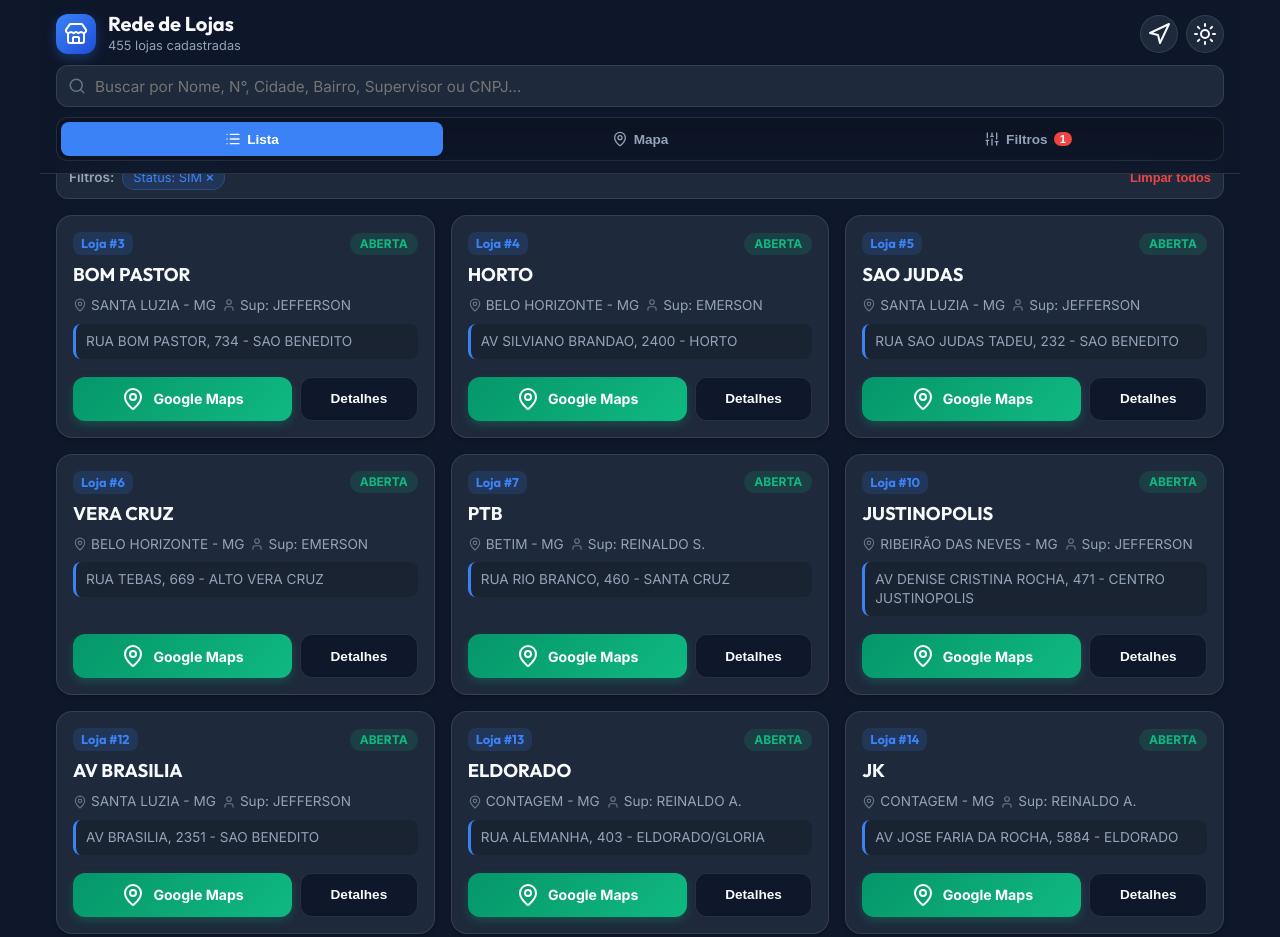
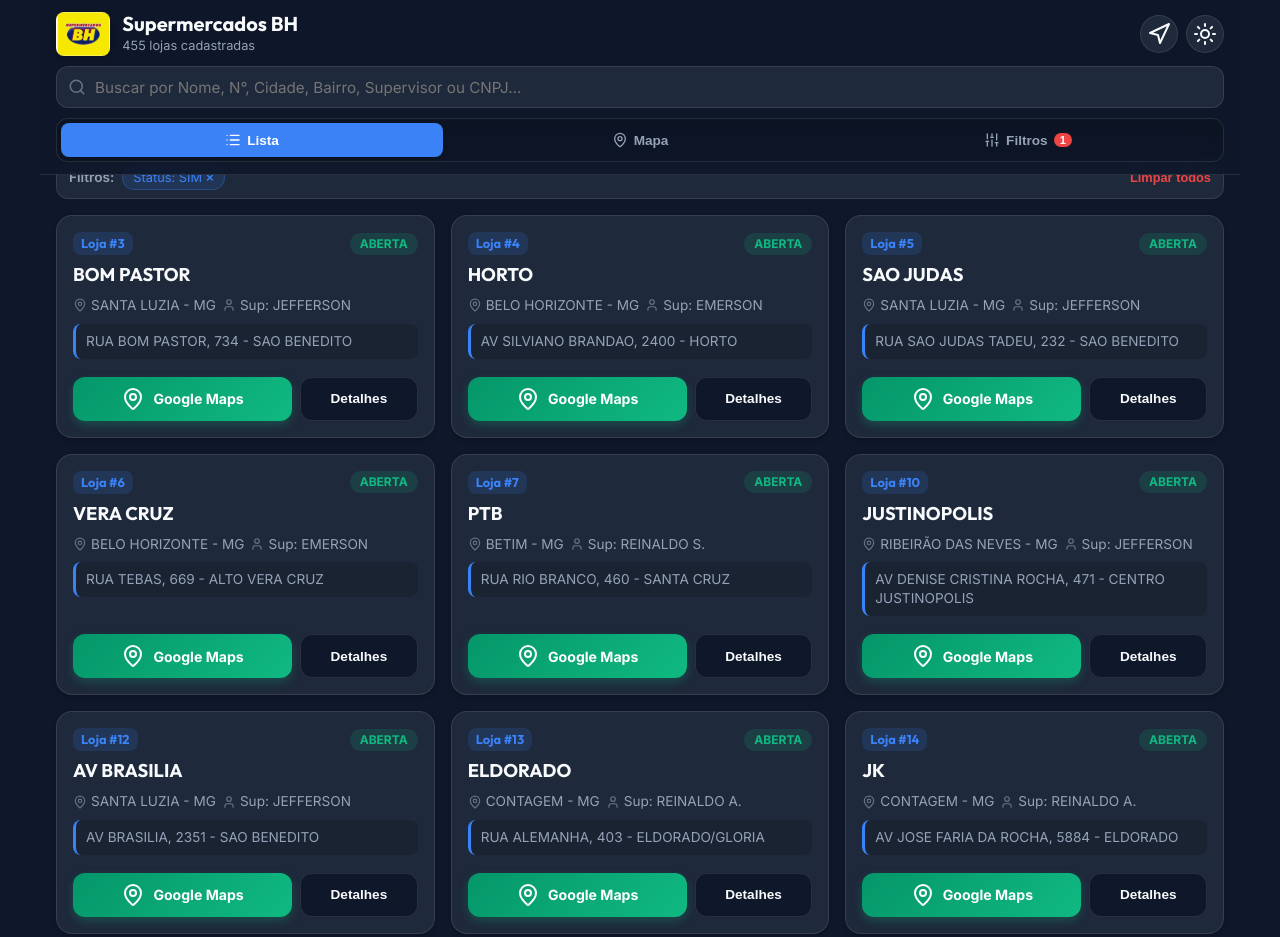
Before and after one commit to chwcds/cadastro-lojas, a plain HTML site: page index.html in a window 1280 px wide. Shown: the top 937 px of the page. Drawn offline with nearby package versions, Linux system fonts and the light colour scheme.

Commit message:
Adicionando logo oficial do Supermercados BH no aplicativo e icone PWA

```diff
--- a/index.html
+++ b/index.html
@@ -3,14 +3,14 @@
 <head>
   <meta charset="UTF-8">
   <meta name="viewport" content="width=device-width, initial-scale=1.0, maximum-scale=1.0, user-scalable=no">
-  <title>Localizador de Lojas - Rota & Informações</title>
-  <meta name="description" content="Localize, encontre e navegue rapidamente para todas as lojas com integração direta ao Google Maps e Waze.">
+  <title>Supermercados BH - Localizador de Lojas</title>
+  <meta name="description" content="Localize, encontre e navegue rapidamente para todas as lojas dos Supermercados BH com rotas diretas no Google Maps.">
 
   <!-- PWA & Mobile App Meta Tags -->
-  <link rel="manifest" href="manifest.json?v=1.0.5">
-  <link rel="icon" type="image/png" sizes="64x64" href="favicon.png?v=1.0.5">
-  <link rel="apple-touch-icon" sizes="180x180" href="apple-touch-icon.png?v=1.0.5">
-  <meta name="theme-color" content="#1d4ed8">
+  <link rel="manifest" href="manifest.json?v=1.0.6">
+  <link rel="icon" type="image/png" sizes="64x64" href="favicon.png?v=1.0.6">
+  <link rel="apple-touch-icon" sizes="180x180" href="apple-touch-icon.png?v=1.0.6">
+  <meta name="theme-color" content="#facc15">
   <meta name="mobile-web-app-capable" content="yes">
   <meta name="apple-mobile-web-app-capable" content="yes">
   <meta name="apple-mobile-web-app-status-bar-style" content="black-translucent">
@@ -27,7 +27,7 @@
   <!-- Lucide Icons -->
   <script src="https://unpkg.com/lucide@latest"></script>
 
-  <link rel="stylesheet" href="styles.css?v=1.0.5">
+  <link rel="stylesheet" href="styles.css?v=1.0.6">
 </head>
 <body>
 
@@ -35,11 +35,9 @@
   <header class="app-header">
     <div class="header-top">
       <div class="brand">
-        <div class="brand-icon">
-          <i data-lucide="store"></i>
-        </div>
+        <img src="logo.png?v=1.0.6" alt="Supermercados BH" class="brand-logo-img">
         <div>
-          <h1>Rede de Lojas</h1>
+          <h1>Supermercados BH</h1>
           <p class="subtitle"><span id="total-lojas-count">0</span> lojas cadastradas</p>
         </div>
       </div>
@@ -237,9 +235,9 @@
   <script src="https://unpkg.com/leaflet@1.9.4/dist/leaflet.js" integrity="sha256-20nQCchB9co0qIjJZRGuk2/Z9VM+kNiyxNV1lvTlZBo=" crossorigin=""></script>
 
   <!-- Stores Dataset with cache buster -->
-  <script src="data/lojas_data.js?v=1.0.5"></script>
+  <script src="data/lojas_data.js?v=1.0.6"></script>
 
   <!-- App Core Logic with cache buster -->
-  <script src="app.js?v=1.0.5"></script>
+  <script src="app.js?v=1.0.6"></script>
 </body>
 </html>
--- a/styles.css
+++ b/styles.css
@@ -113,16 +113,13 @@
   gap: 12px;
 }
 
-.brand-icon {
-  width: 40px;
-  height: 40px;
-  border-radius: var(--radius-md);
-  background: linear-gradient(135deg, #3b82f6, #1d4ed8);
-  color: #fff;
-  display: flex;
-  align-items: center;
-  justify-content: center;
-  box-shadow: 0 4px 12px rgba(59, 130, 246, 0.3);
+.brand-logo-img {
+  height: 44px;
+  width: auto;
+  max-width: 120px;
+  border-radius: var(--radius-sm);
+  object-fit: contain;
+  box-shadow: 0 2px 8px rgba(0, 0, 0, 0.2);
 }
 
 .brand h1 {
@@ -711,7 +708,6 @@
 
 .modal-header {
   margin-bottom: 20px;
-
 }
 
 .store-badge-row {
@@ -769,7 +765,6 @@
   display: flex;
   flex-direction: column;
   gap: 4px;
-
 }
 
 .detail-label {
```
Also changed, not shown: apple-touch-icon.png, favicon.png, icon-192.png, icon-512.png, logo.png (added).
